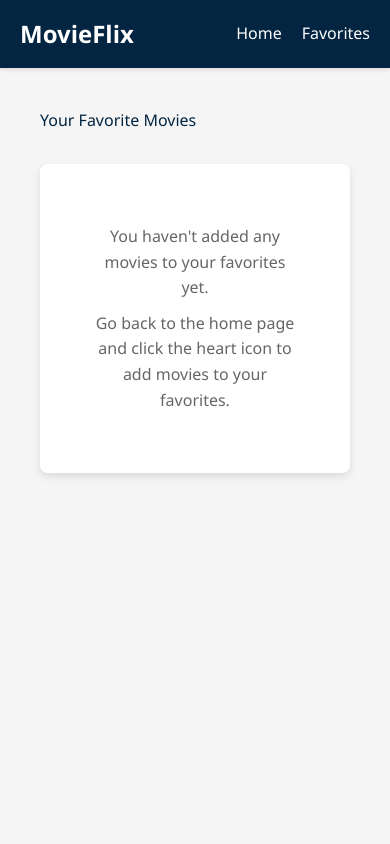
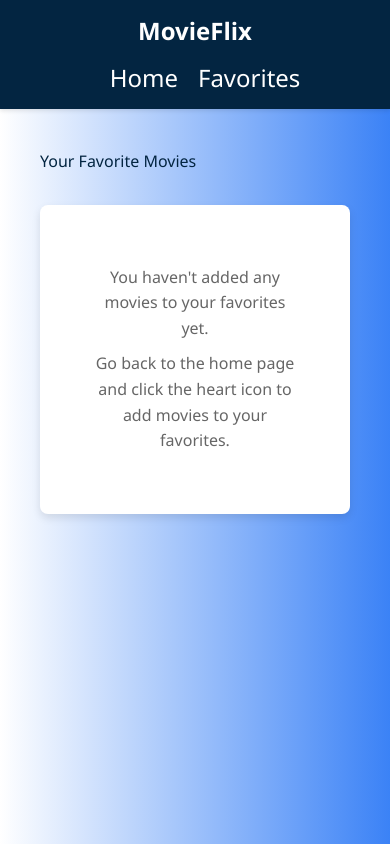
Before and after one commit to Bonifilda/React--movie, a React (Vite) app in the folder my-app/: page /favorites in a window 390 px wide. Built offline with nearby package versions, Linux system fonts and the light colour scheme.

Commit message:
file arragement

```diff
--- a/my-app/src/components/CategoryFilter.jsx
+++ b/my-app/src/components/CategoryFilter.jsx
@@ -2,9 +2,9 @@ import React from 'react';
 
 const CategoryFilter = ({ categories, selectedCategory, setSelectedCategory }) => {
   return (
-    <div className="category-filter">
+    <div className="category-filter ">
       <h3>Filter by Genre</h3>
-      <div className="category-buttons">
+      <div className="category-buttons text-gray-800">
         <button
           className={selectedCategory === '' ? 'active' : ''}
           onClick={() => setSelectedCategory('')}
--- a/my-app/src/components/MovieCard.jsx
+++ b/my-app/src/components/MovieCard.jsx
@@ -6,13 +6,13 @@ const MovieCard = ({ movie, addToFavorites, isFavorite }) => {
   const imageUrl = movie.image?.medium || 'https://via.placeholder.com/210x295?text=No+Image';
 
   return (
-    <div className="movie-card">
+    <div className="movie-card bg-white p-4 rounded-lg shadow-md">
       <img src={imageUrl} alt={movie.name} className="movie-poster" />
-      <div className="movie-info">
+      <div className="movie-info text-gray-800">
         <h3>{movie.name}</h3>
         <p>{movie.genres?.join(', ')}</p>
         <div className="movie-actions">
-          <Link to={`/movie/${movie.id}`} className="details-button">
+          <Link to={`/movie/${movie.id}`} className="details-button text-blue-500">
             View Details
           </Link>
           <button
--- a/my-app/src/components/Navbar.jsx
+++ b/my-app/src/components/Navbar.jsx
@@ -3,8 +3,8 @@ import { Link } from 'react-router-dom';
 
 const Navbar = () => {
   return (
-    <nav className="navbar">
-      <div className="navbar-container">
+    <nav className="navbar text-2xl">
+      <div className="navbar-container ">
         <Link to="/" className="navbar-logo">
           MovieFlix
         </Link>
--- a/my-app/src/index.css
+++ b/my-app/src/index.css
@@ -17,7 +17,7 @@
 
 body {
   font-family: 'Segoe UI', Tahoma, Geneva, Verdana, sans-serif;
-  background-color: var(--background-color);
+  background: linear-gradient(to right, white, #3b82f6);
   color: var(--text-color);
   line-height: 1.6;
 }
@@ -141,6 +141,34 @@ body {
   display: grid;
   grid-template-columns: repeat(auto-fill, minmax(250px, 1fr));
   gap: 30px;
+}
+
+/* Responsive design for different screen sizes */
+@media (max-width: 768px) {
+  .movies-container {
+    grid-template-columns: repeat(auto-fill, minmax(200px, 1fr));
+    gap: 20px;
+  }
+
+  .navbar-container {
+    flex-direction: column;
+    gap: 15px;
+  }
+
+  .filters-container {
+    flex-direction: column;
+    align-items: stretch;
+  }
+}
+
+@media (max-width: 480px) {
+  .movies-container {
+    grid-template-columns: 1fr;
+  }
+
+  .movie-card {
+    max-width: 100%;
+  }
 }
 
 .movie-card {
```
